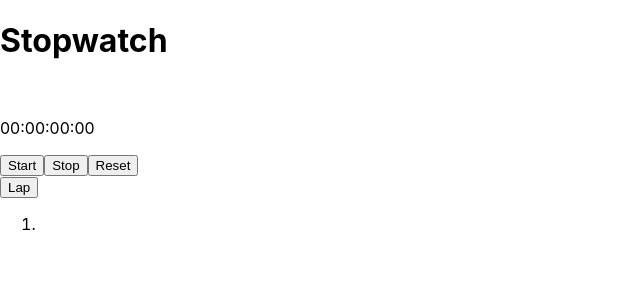
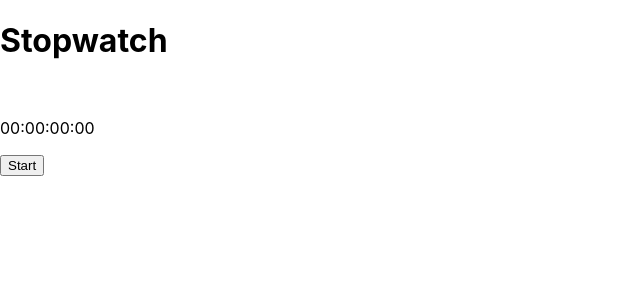
Before and after one commit to Ryan-Caruth/stopwatch, a React (Create React App) app: page / in a window 1280 px wide. Shown: the top 300 px of the page, without its empty margins (0-640 px from the left). Built offline with nearby package versions, Linux system fonts and the light colour scheme.

Commit message:
Set conditional rendering for buttons

```diff
--- a/src/components/timer/Timer.jsx
+++ b/src/components/timer/Timer.jsx
@@ -7,6 +7,8 @@ import Stop from "../stop/Stop";
 
 const Timer = () => {
   const [timer, setTimer] = useState(0);
+  const [running, setRunning] = useState(false);
+  console.log(`running is: `, running)
   console.log('timer is', timer)
   const [lap, setLap] = useState([]);
   console.log('Lap is:', lap)
@@ -28,16 +30,18 @@ const Timer = () => {
       <div className="timer-container">
         <p>{formatTime()}</p>
       </div>
-      <Start
+      {!running && <Start
         countRef={countRef}
         timer={timer}
         setTimer={setTimer}
-      />
-      <Stop
+        setRunning={setRunning}
+      />}
+      {running && <Stop
         countRef={countRef}
-      />
-      <Reset timer={timer} setTimer={setTimer} />
-      <Lap lap={lap} setLap={setLap} setTimer={setTimer} timer={timer} formatTime={formatTime} />
+        setRunning={setRunning}
+      />}
+      {!running && timer > 0 && <Reset timer={timer} setTimer={setTimer} setRunning={setRunning} />}
+      {running && <Lap lap={lap} setLap={setLap} setTimer={setTimer} timer={timer} formatTime={formatTime} setRunning={setRunning} />}
     </div>
   );
 };
```
